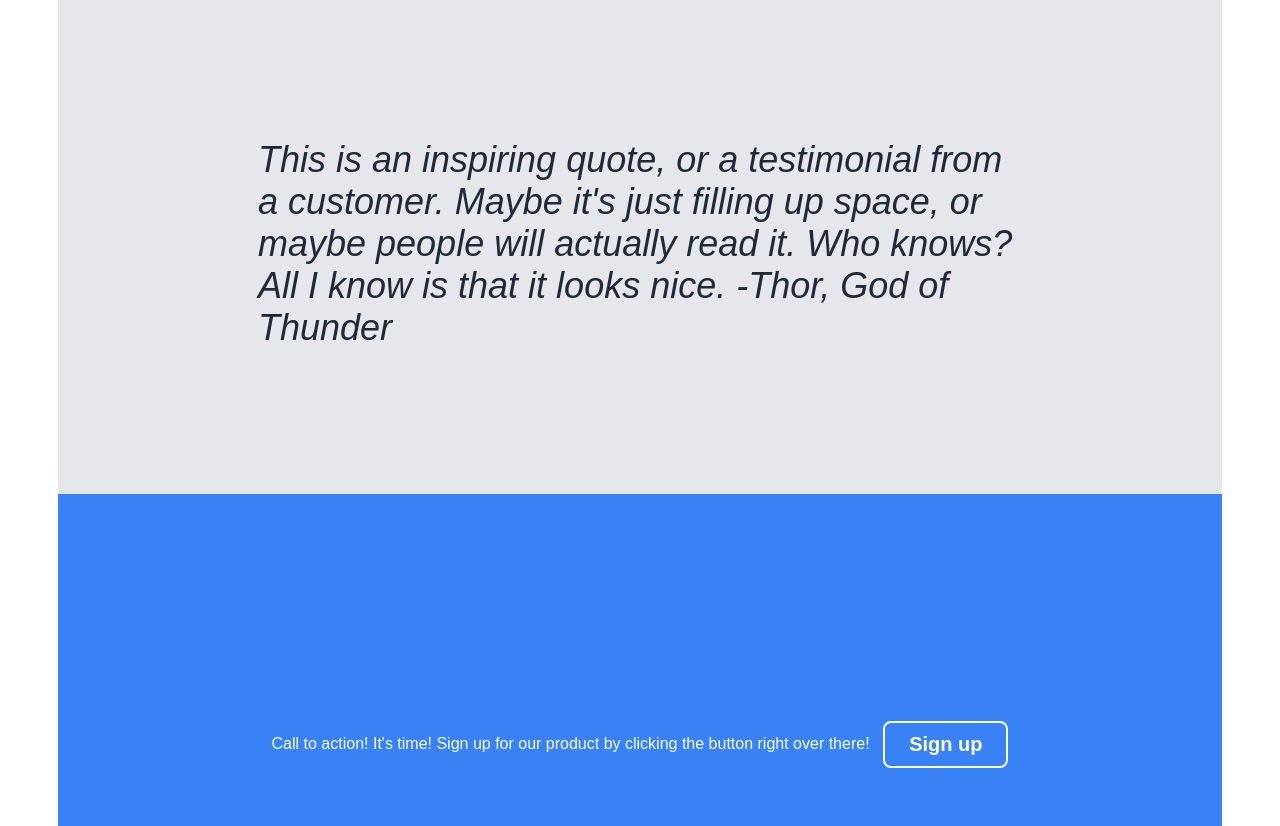
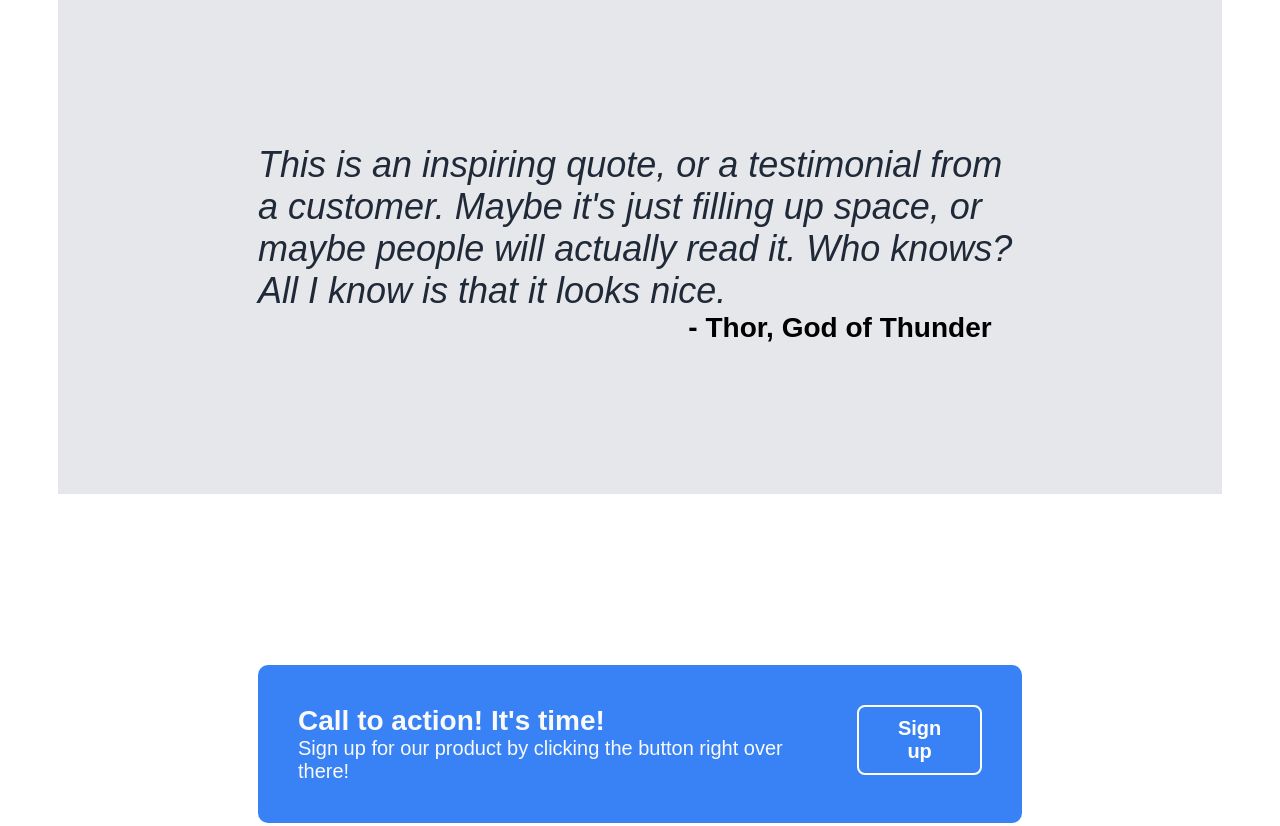
Before and after one commit to elizallen/odin-landing, a plain HTML site: page index.html in a window 1280 px wide. Shown: the part 1140-1966 px from the top of the page. Drawn offline with Linux system fonts and the light colour scheme.

Commit message:
Finalizing contentfour - Went back and forth on using div or p - Final use is div for all contentfour - Fixed padding and spacing - Fixed button in contentfour

```diff
--- a/index.html
+++ b/index.html
@@ -53,13 +53,19 @@
 </div>
 
 <div class="contentthree">
-<p>This is an inspiring quote, or a testimonial from a customer. Maybe it's just filling up space, or maybe people will actually read it. Who knows? All I know is that it looks nice. -Thor, God of Thunder</p>
+    <div class="quotetext">This is an inspiring quote, or a testimonial from a customer. Maybe it's just filling up space, or maybe people will actually read it. Who knows? All I know is that it looks nice.</div>
+    <div class="quoteauthor"> - Thor, God of Thunder</div>
 </div>
 
 <div class="contentfour">
-    <div>Call to action! It's time! Sign up for our product by clicking the button right over there!</div>
-    <div class="buttontwo">
-        <button>Sign up</button>
+    <div class="actionblock">
+        <div class="actioncontent">
+            <div class="actiontext">Call to action! It's time!</div>
+            <div class="subtext">Sign up for our product by clicking the button right over there!</div>
+        </div>
+        <div>
+            <button class="buttontwo">Sign up</button>
+        </div>
     </div>
 </div>
 
--- a/style.css
+++ b/style.css
@@ -83,7 +83,7 @@ button {
 .contentthree,
 .contentfour {
     display: flex;
-    justify-content: space-evenly;
+
     flex-basis: 500px;
     align-items: center;
 }
@@ -94,16 +94,6 @@ button {
 
     justify-content: space-evenly;
     gap: 50px;
-
-    /*
-    padding-left: 50px;
-    padding-bottom: 100px;
-    */
-    /*
-    display: flex;
-    justify-content: space-around;
-    flex-basis: 350px;
-    */
 }
 
 .onetextcontainer {
@@ -118,6 +108,7 @@ button {
 
 .contenttwo {
     flex-direction: column;
+    justify-content: space-evenly;
 }
 
 .twopictures > div > img {
@@ -148,13 +139,42 @@ button {
 
 .contentthree {
     background: #e5e7eb;
+    flex-direction: column;
+    justify-content: center;
+}
+
+.quotetext {
     font-size: 36px;
     color: #1F2937;
     font-style: italic;
     font-weight: 100;
 }
 
+.quoteauthor {
+    font-size: 28px;
+    font-weight: bold;
+    padding-left: 400px;
+}
+
 .contentfour {
+    justify-content: center;
+}
+
+
+.actionblock {
+    color: #F9FAF8;
     background: #3882F6;
+    width: 850px;
+    border-radius: 10px;
+
+    display: flex;
+    justify-content: center;
+    gap: 20px;
+    padding: 40px;
+}
+
+.actiontext {
     color: #F9FAF8;
+    font-size: 28px;
+    font-weight: bold;
 }
```
